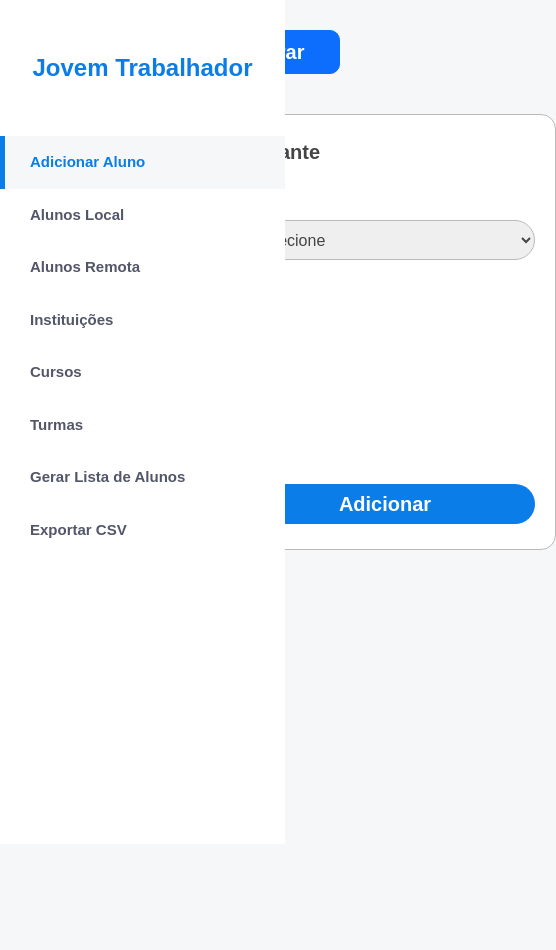
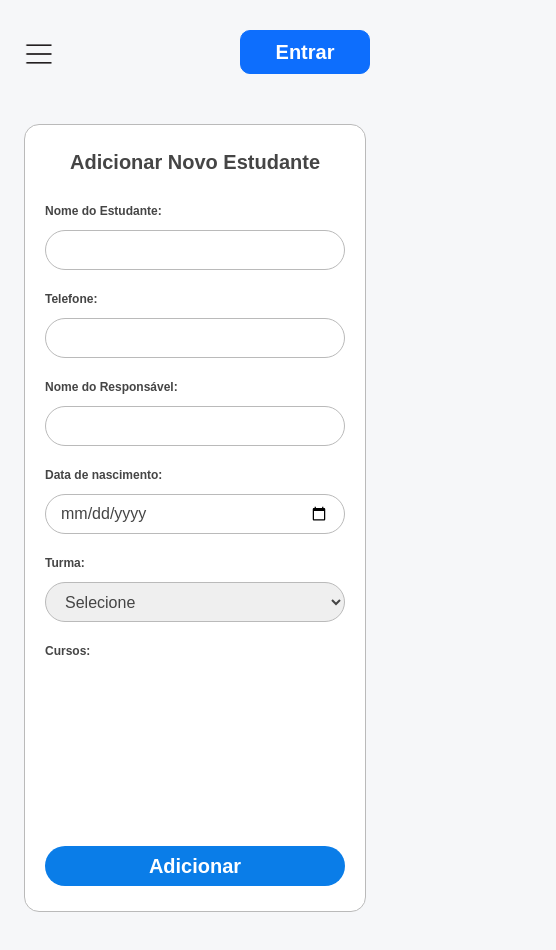
Before and after one commit to Kaua032/Jovem_Trabalhador_Front_End, a React (Vite) app: page / in a window 390 px wide. Shown: the top 950 px of the page, 556 px wide, since content can reach past the window. Before the commit the page ends 844 px from the top, so only its background shows below. Built offline with nearby package versions, Linux system fonts and the light colour scheme.

Commit message:
feat: "Added hamburger navbar button to Header component, updated styles for Header, Navbar, and Home pages"

```diff
--- a/src/components/Header/Header.jsx
+++ b/src/components/Header/Header.jsx
@@ -102,6 +102,7 @@ export default function Header() {
 
   return (
     <HeaderDiv>
+      <button id="hamburguer_navbar"></button>
       {user ? (
         <LogOut onClick={logOut}>
           <p>{user.name}</p>
--- a/src/components/Header/HeaderStyled.jsx
+++ b/src/components/Header/HeaderStyled.jsx
@@ -2,18 +2,27 @@ import styled from "styled-components";
 
 export const HeaderDiv = styled.div`
   display: flex;
-  flex-direction: column;
+  justify-content: space-between;
   align-items: end;
   width: 100%;
-  padding: 30px 20px 40px 0px;
+  padding: 30px 20px 40px 20px;
 
   #loginButton {
     font-size: 20px;
     font-weight: 600;
     width: 130px;
     align-self: flex-end;
-    margin-right: 30px;
     border-radius: 10px;
+  }
+  #hamburguer_navbar {
+    width: 40px;
+    height: 40px;
+
+    border: none;
+    background-image: url("./hamburguer_navbar.png");
+    background-repeat: no-repeat;
+    background-size: cover;
+    background-color: #f6f7f9;
   }
 `;
 export const LogOut = styled.div`
--- a/src/components/Navbar/NavbarStyled.jsx
+++ b/src/components/Navbar/NavbarStyled.jsx
@@ -4,6 +4,7 @@ export const BackgroundNav = styled.section`
   width: 285px;
   height: 100%;
   background-color: white;
+  padding-top: 50px;
 
   display: flex;
   flex-direction: column;
@@ -18,11 +19,12 @@ export const BackgroundNav = styled.section`
     font-size: 24px;
     text-decoration: none;
   }
-  div{
+  div {
     display: flex;
     flex-direction: column;
     width: 100%;
   }
-
-  padding-top: 50px;
+  @media (max-width: 1050px) {
+    display: none;
+  }
 `;
--- a/src/pages/Home/HomeStyled.jsx
+++ b/src/pages/Home/HomeStyled.jsx
@@ -4,11 +4,13 @@ export const MainHome = styled.main`
   display: flex;
   flex-direction: column;
   align-items: center;
+  padding-bottom: 50px;
 
   #formStudent {
     display: flex;
     flex-direction: column;
     align-items: center;
+    margin-left: 285px;
     gap: 20px;
     background-color: white;
     border-radius: 15px;
@@ -22,7 +24,9 @@ export const MainHome = styled.main`
   }
   #formStudent #flex {
     display: flex;
+    align-items: center;
     gap: 80px;
+    flex-wrap: wrap;
   }
   #formStudent1,
   #formStudent2 {
@@ -30,4 +34,14 @@ export const MainHome = styled.main`
     flex-direction: column;
     gap: 20px;
   }
+  @media (max-width: 1050px) {
+    #formStudent {
+      margin-left: 0;
+      margin: 10px;
+    }
+    #formStudent #flex{
+      flex-direction: column;
+      gap: 20px;
+    }
+  }
 `;
```
Also changed, not shown: public/hamburguer_navbar.png (added).
